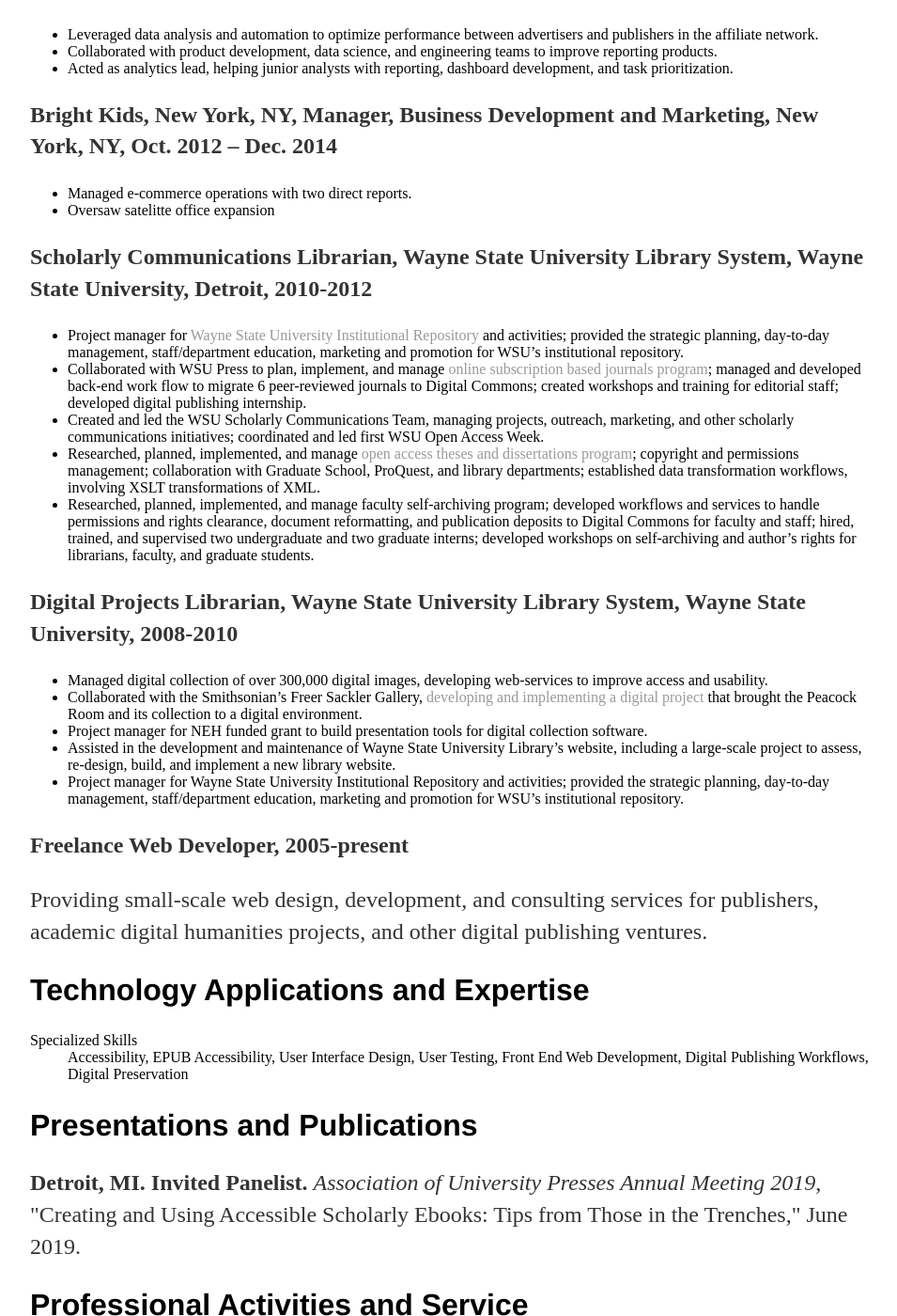
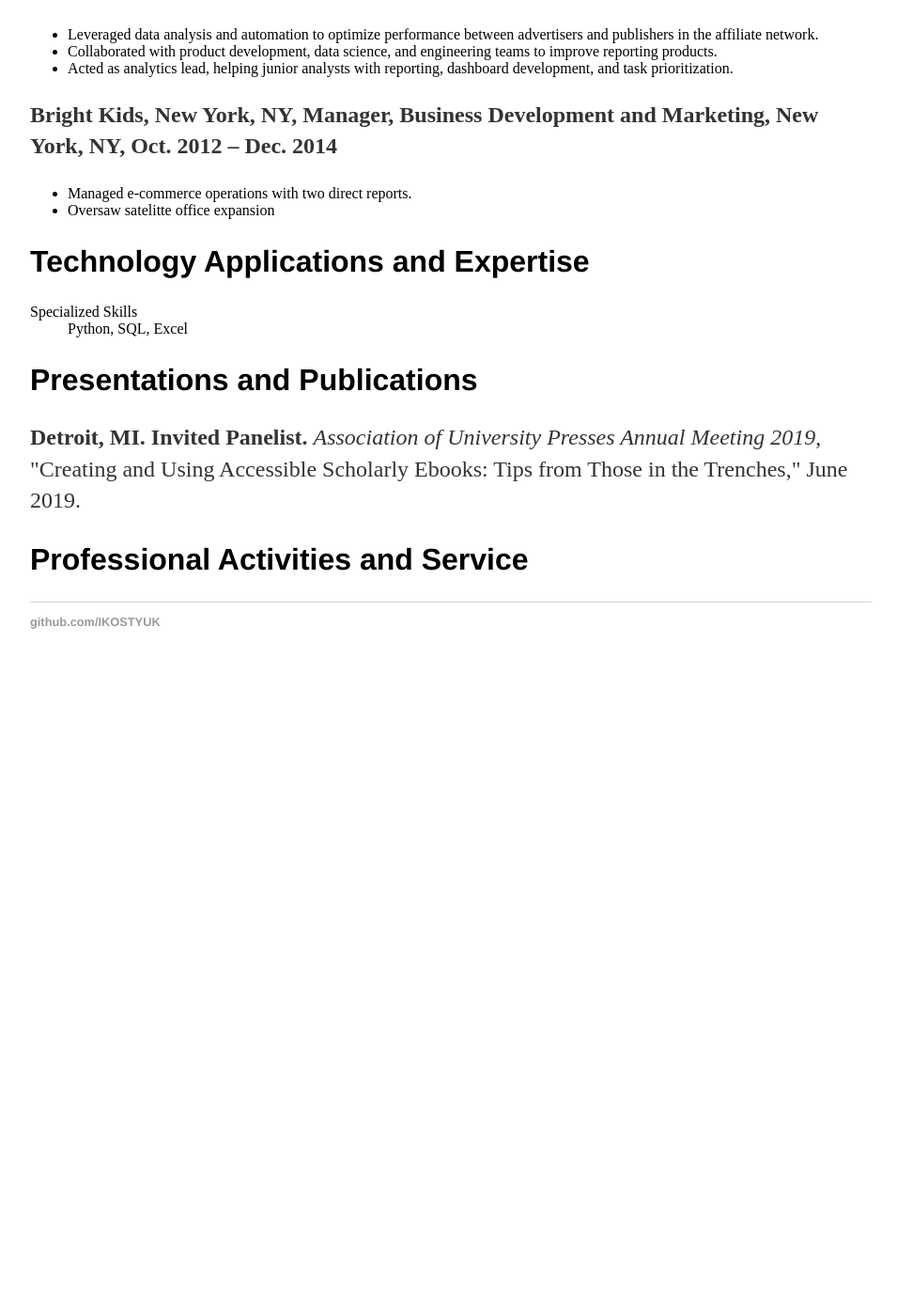
Before and after one commit to IKOSTYUK/ikostyuk.github.io, a Jekyll site: the page built from about/index.html, in a window 1280 px wide and 1400 px high, scrolled down 550 px. Shown: the whole window at 94% size, without its empty margins (160-1115 px from the left). Built offline with Jekyll 4.4.1, drawn with Linux system fonts in a browser that asks for light colours; after the commit the page ends 1279 px from its top, so only the background shows below that.

Commit message:
Update index.html

```diff
--- a/about/index.html
+++ b/about/index.html
@@ -36,31 +36,10 @@
 				<li>Oversaw satelitte office expansion</li>
 				</ul>
 
-				<p><strong>Scholarly Communications Librarian, Wayne State University Library System, Wayne State University, Detroit, 2010-2012</strong></p>
-				<ul>
-					<li>Project manager for <a href="http://digitalcommons.wayne.edu" title="DigitalCommons@WSU">Wayne State University Institutional Repository</a> and activities; provided the strategic planning, day-to-day management, staff/department education, marketing and promotion for WSU’s institutional repository.</li>
-					<li>Collaborated with WSU Press to plan, implement, and manage <a href="http://digitalcommons.wayne.edu/wsupress/" title="WSU Press Journals">online subscription based journals program</a>; managed and developed back-end work flow to migrate 6 peer-reviewed journals to Digital Commons; created workshops and training for editorial staff; developed digital publishing internship.</li>
-					<li>Created and led the WSU Scholarly Communications Team, managing projects, outreach, marketing, and other scholarly communications initiatives; coordinated and led first WSU Open Access Week.</li>
-					<li>Researched, planned, implemented, and manage <a href="http://digitalcommons.wayne.edu/etds/" title="ETDs@WSU">open access theses and dissertations program</a>; copyright and permissions management; collaboration with Graduate School, ProQuest, and library departments; established data transformation workflows, involving XSLT transformations of XML.</li>
-					<li>Researched, planned, implemented, and manage faculty self-archiving program; developed workflows and services to handle permissions and rights clearance, document reformatting, and publication deposits to Digital Commons for faculty and staff; hired, trained, and supervised two undergraduate and two graduate interns; developed workshops on self-archiving and author’s rights for librarians, faculty, and graduate students.</li>
-				</ul>
-
-				<p><strong>Digital Projects Librarian, Wayne State University Library System, Wayne State University, 2008-2010</strong></p>
-				<ul>
-					<li>Managed digital collection of over 300,000 digital images, developing web-services to improve access and usability.</li>
-					<li>Collaborated with the Smithsonian’s Freer Sackler Gallery, <a href="http://peacockroom.wayne.edu/" title="Story of the Beautiful">developing and implementing a digital project</a> that brought the Peacock Room and its collection to a digital environment.</li>
-					<li>Project manager for NEH funded grant to build presentation tools for digital collection software.</li>
-					<li>Assisted in the development and maintenance of Wayne State University Library’s website, including a large-scale project to assess, re-design, build, and implement a new library website.</li>
-					<li>Project manager for Wayne State University Institutional Repository and activities; provided the strategic planning, day-to-day management, staff/department education, marketing and promotion for WSU’s institutional repository.</li>
-				</ul>
-
-				<p><strong>Freelance Web Developer, 2005-present</strong></p>
-					<p>Providing small-scale web design, development, and consulting services for publishers, academic digital humanities projects, and other digital publishing ventures.</p>
-
 				<h2>Technology Applications and Expertise</h2>
 					<dl class="dl-horizontal">
 						<dt>Specialized Skills</dt>
-						<dd>Accessibility, EPUB Accessibility, User Interface Design, User Testing, Front End Web Development, Digital Publishing Workflows, Digital Preservation</dd>
+						<dd>Python, SQL, Excel</dd>
 					</dl>
 
 
```
